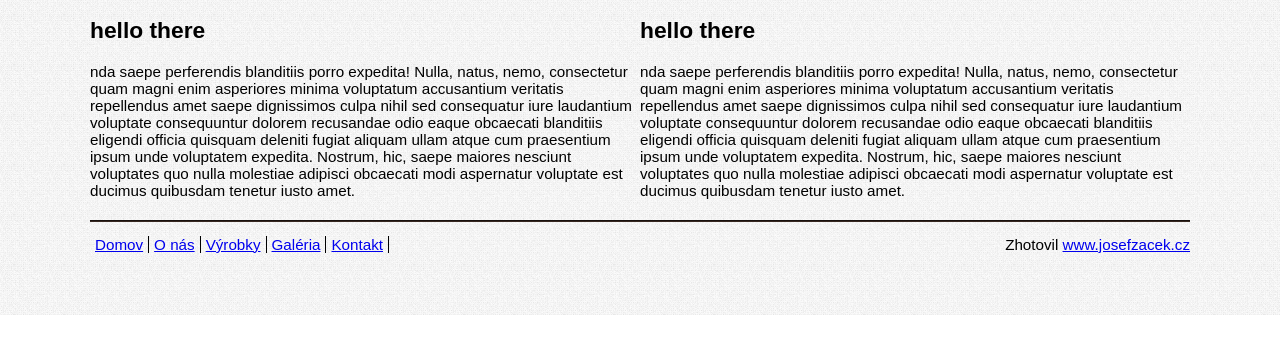
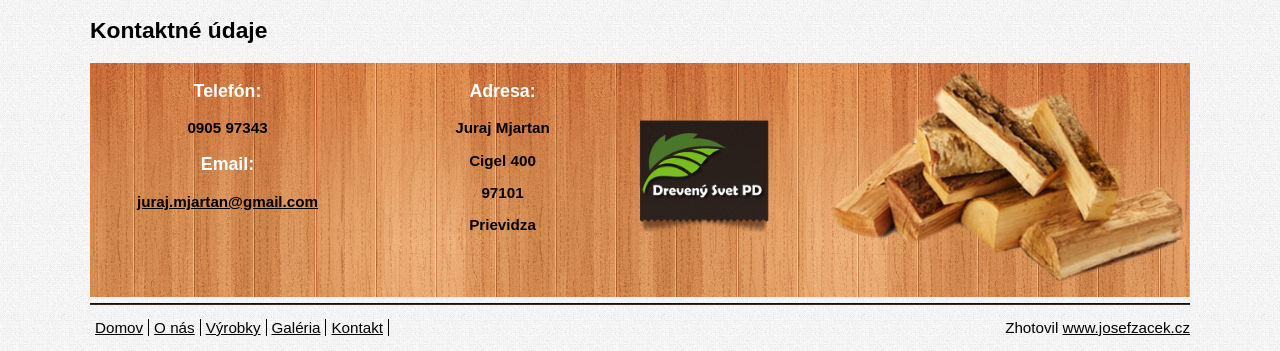
Before and after one commit to josefzacek/dreveny-svet, a plain HTML site: page kontakt.html in a window 1280 px wide. Shown: the part 485-836 px from the top of the page. Before the commit the page ends 800 px from the top, so only its background shows below. Drawn offline with nearby package versions, Linux system fonts and the light colour scheme; some packages are replaced by stand-ins of ours; a script that the page names is missing.

Commit message:
contact page done

```diff
--- a/css/styles.css
+++ b/css/styles.css
@@ -17,6 +17,9 @@ body {
 img {
     width:100%;
     height:auto;
+}
+a {
+	color:#000;
 }
 
 /* column shortcodes */
@@ -82,6 +85,12 @@ ul.footer-nav  {
         padding: 0;
         width:100%;
 		height:180px;
+	}
+	#kontakt h2 {
+		text-align:center;
+	}
+	#kontakt .tel, #kontakt .address {
+		text-align:center;
 	}
 
 
@@ -164,6 +173,9 @@ ul.footer-nav  {
 	#map-canvas {
         height: 250px;
 	}
+	#kontakt .tablet-full {
+		width:100%;
+	}
 }
 
 
@@ -242,4 +254,17 @@ ul.footer-nav  {
 	#map-canvas {
         height:350px;
      }
+	 	#kontakt h2 {
+		text-align:left;
+	}
+	 #kontakt .tablet-full {
+		width:50%;
+	}
+	#kontakt .tel-add-img {
+		background-image:url(../images/fence.png);
+		background-repeat:repeat-x;
+	}
+	#kontakt .tel-add-img h3 {
+		color:#fff;
+	}
 }
--- a/kontakt.html
+++ b/kontakt.html
@@ -45,17 +45,32 @@
 
         	<div id="map-canvas"></div> <!-- map end -->
 
+            <h2>Kontaktné údaje</h2>
 
-        <div class="one_half">
-        	<div>
-            <h2>hello there</h2><p>nda saepe perferendis blanditiis porro expedita! Nulla, natus, nemo, consectetur quam magni enim asperiores minima voluptatum accusantium veritatis repellendus amet saepe dignissimos culpa nihil sed consequatur iure laudantium voluptate consequuntur dolorem recusandae odio eaque obcaecati blanditiis eligendi officia quisquam deleniti fugiat aliquam ullam atque cum praesentium ipsum unde voluptatem expedita. Nostrum, hic, saepe maiores nesciunt voluptates quo nulla molestiae adipisci obcaecati modi aspernatur voluptate est ducimus quibusdam tenetur iusto amet.</p></div>
-        </div>
+         <div class="full_width tel-add-img">
+	        <div class="one_fourth">
+	        	<div class="tel">
+		            <h3>Telefón:</h3>
+		            <p><strong>0905 97343</strong></p>
+		            <h3>Email:</h3>
+		            <p><a href="mailto:juraj.mjartan@gmail.com"><strong>juraj.mjartan@gmail.com</strong></a></p>
+		     	</div>
+	        </div> <!-- one_fourth end -->
 
-        <div class="one_half">
-        	<div><h2>hello there</h2><p>nda saepe perferendis blanditiis porro expedita! Nulla, natus, nemo, consectetur quam magni enim asperiores minima voluptatum accusantium veritatis repellendus amet saepe dignissimos culpa nihil sed consequatur iure laudantium voluptate consequuntur dolorem recusandae odio eaque obcaecati blanditiis eligendi officia quisquam deleniti fugiat aliquam ullam atque cum praesentium ipsum unde voluptatem expedita. Nostrum, hic, saepe maiores nesciunt voluptates quo nulla molestiae adipisci obcaecati modi aspernatur voluptate est ducimus quibusdam tenetur iusto amet.</p></div>
-        </div>
+	        <div class="one_fourth">
+	        	<div class="address">
+	         	<h3>Adresa:</h3>
+	                <p><strong>Juraj Mjartan</strong></p>
+	            	<p><strong>Cigel 400</strong></p>
+	            	<p><strong>97101</strong></p>
+	            	<p><strong>Prievidza</strong></p>
+	            </div>
+	        </div><!-- one_fourth end -->
 
-
+	        <div class="one_half tablet-full">
+	        	<img src="images/kontakt-polena.png" alt="Drevene polena"/>
+	        </div> <!-- one_half tablet-full end -->
+      </div> <!-- full width end -->
   </article>
 <div class="clear_column"></div>
   <footer>
```
Also changed, not shown: images/kontakt-polena.png (added).
